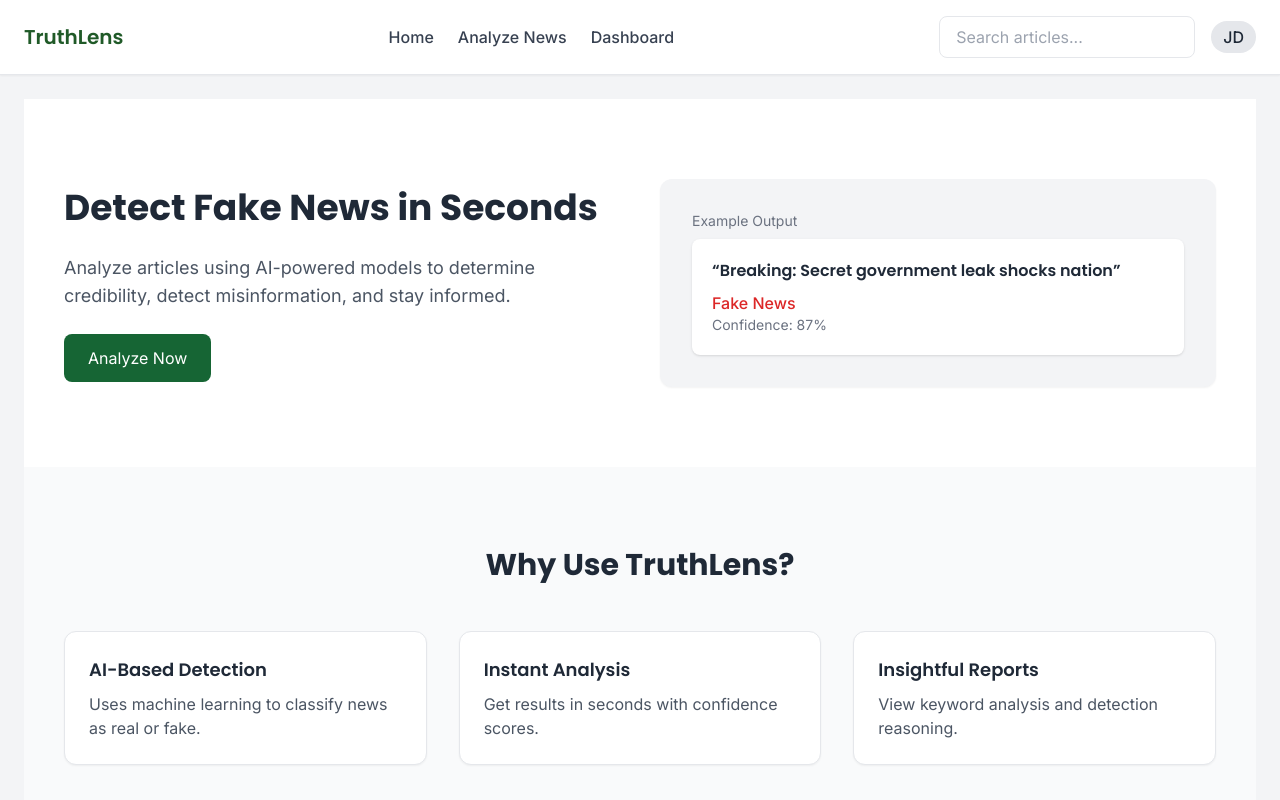
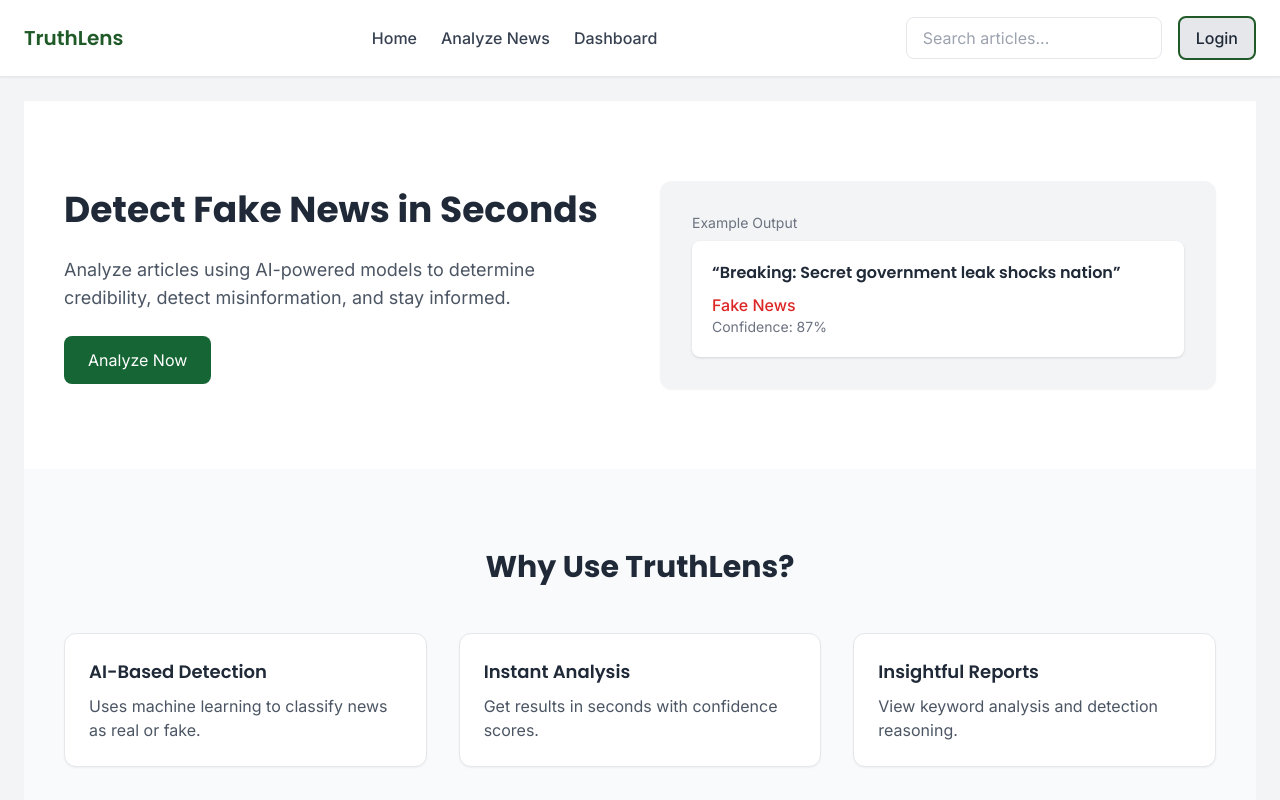
Before and after one commit to azkaZubish/fake-news-detection, a React (Vite) app: page / in a window 1280 px wide. Shown: the top 800 px of the page. Built offline with nearby package versions, Linux system fonts and the light colour scheme.

Commit message:
implemented login page

```diff
--- a/src/App.jsx
+++ b/src/App.jsx
@@ -3,6 +3,7 @@ import MainLayout from "./layout/MainLayout";
 import DashBoard from "./pages/DashBoard";
 import AnalyzeNews from "./pages/AnalyzeNews";
 import LandingPage from "./pages/LandingPage";
+import Login from "./pages/Login";
 
 function App() {
   return (
@@ -13,7 +14,7 @@ function App() {
           <Route path="/dashboard" element={<DashBoard />} />
           <Route path="/analyze" element={<AnalyzeNews />} />
         </Route>
-
+        <Route path="/login" element={<Login />} />
       </Routes>
     </BrowserRouter>
   );
--- a/src/components/layout/Navbar.jsx
+++ b/src/components/layout/Navbar.jsx
@@ -39,9 +39,15 @@ const Navbar = () => {
           className="border px-4 py-2 rounded-lg w-64 focus:outline-none focus:ring-2 focus:ring-primary"
         />
 
-        <div className="font-medium bg-gray-200 px-3 py-1 rounded-full">
-          JD
-        </div>
+        <Link
+           to="/login"
+           className="border-2 border-primary font-medium bg-gray-200 px-4 py-2 rounded-lg hover:text-white transition hover:bg-primary transition"
+        >
+        Login
+        </Link>
+        {/* <div className="border-2 border-primary font-medium bg-gray-200 px-4 py-2 rounded-lg hover:text-white transition hover:bg-primary transition">
+          Login
+        </div> */}
       </div>
 
     </div>
```
